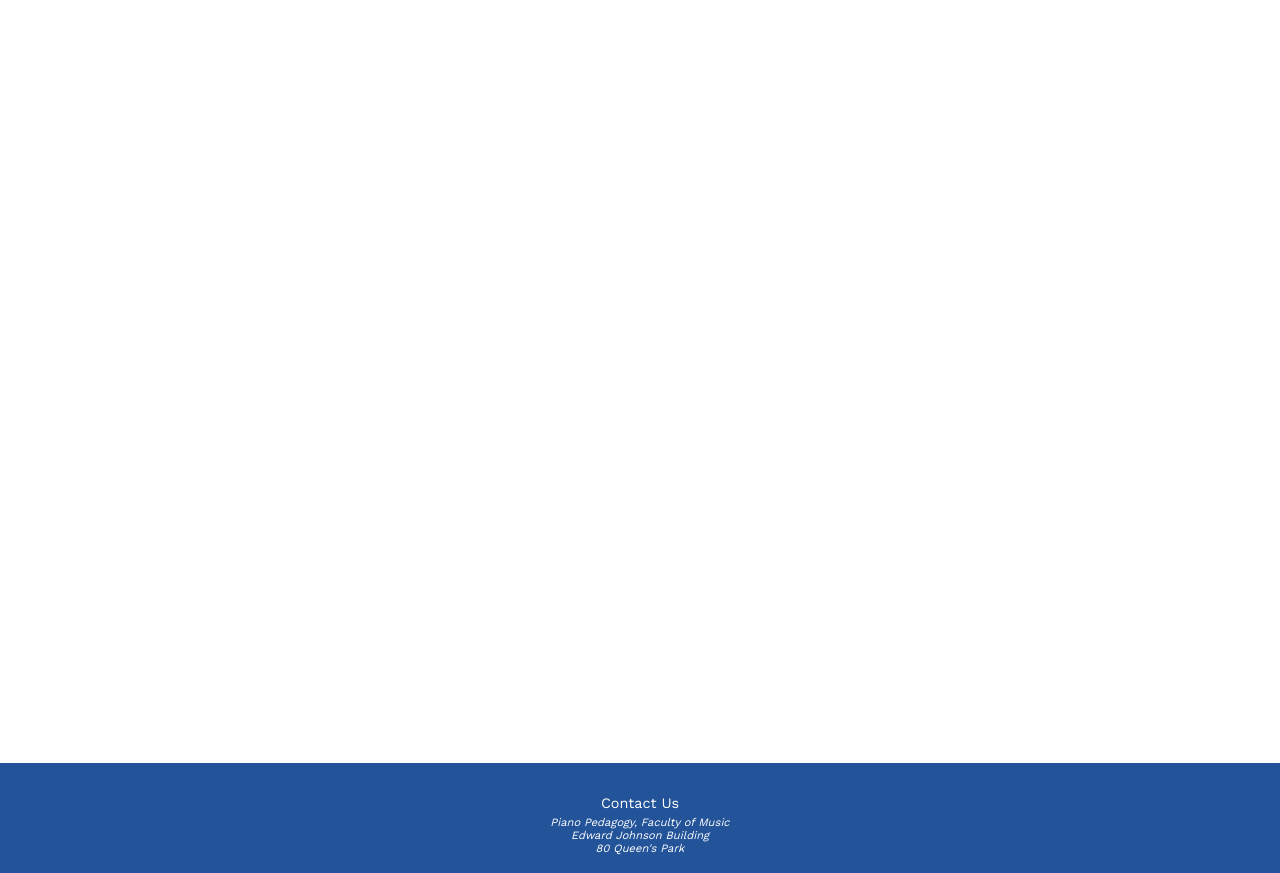
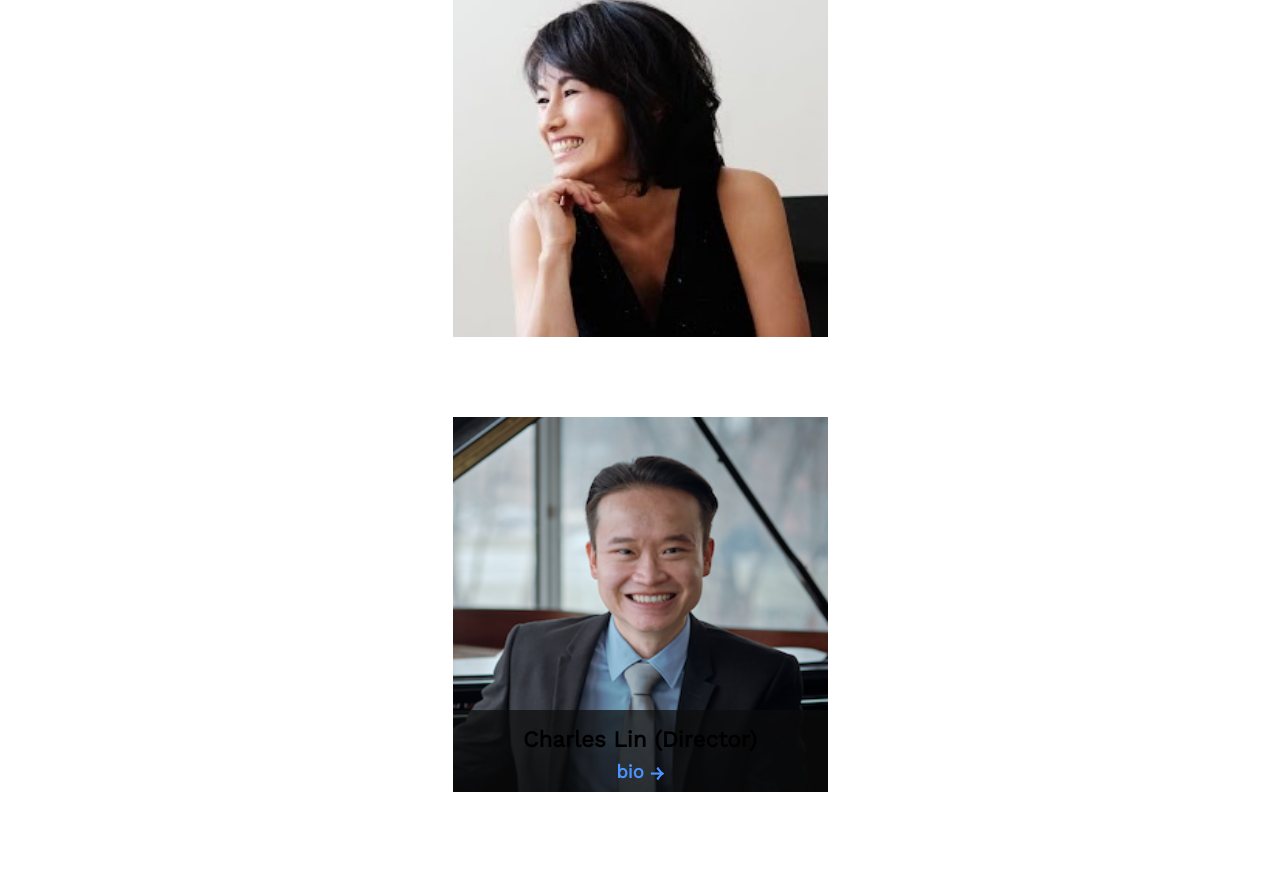
Before and after one commit to johannt91/utpppV2, a Gatsby site: page /people in a window 1280 px wide. Shown: the part 165-1038 px from the top of the page. Built offline with nearby package versions, Linux system fonts and the light colour scheme; Gatsby itself is replaced by a stand-in of ours.

Commit message:
Added content to people page

```diff
--- a/src/assets/styles/global.css
+++ b/src/assets/styles/global.css
@@ -52,7 +52,7 @@ p {
 }
 
 .nav__logo > .logo {
-  width: 1.25rem;
+  width: 0.8rem;
   margin-right: 0.8rem;
 }
 
--- a/src/assets/styles/people.module.css
+++ b/src/assets/styles/people.module.css
@@ -1,10 +1,57 @@
-.container {
-    height: 100vh;
-    width: 100%;
-    padding: 0 1rem;
-}
-
 .header {
     position: relative;
     top: 5rem;
+    padding-left: 1rem;
 }
+
+.faculty {
+    position: relative;
+    top: 5rem;
+    display: flex;
+    flex-direction: column;
+    align-items: center;
+    gap: 5rem;
+    margin-bottom: 15rem;
+}
+
+/* .faculty__card {
+    background-color: red;
+    margin: 5rem 0;
+} */
+
+.faculty__image {
+    width: 375px;
+    height: 375px;
+}
+
+.faculty__profile {
+    display: flex;
+    justify-content: center;
+}
+
+.faculty__name {
+    position: absolute;
+    bottom: 0;
+    background-color: rgba(12, 12, 12, 0.7);
+    padding: 1rem 0 0.5rem;
+    width: 375px;
+}
+
+.faculty__name>h3, .faculty__bio {
+    text-align: center;
+}
+
+.faculty__bio {
+    margin-top: 0.6rem;
+    color: #4B93FF;
+    font-weight: bold;
+    font-size: 1.15rem;
+}
+
+.faculty__bio>span {
+    vertical-align: middle;
+}
+
+.faculty__bio:hover {
+    cursor: pointer;
+}
--- a/src/pages/people.js
+++ b/src/pages/people.js
@@ -1,13 +1,34 @@
 import * as React from 'React';
 import * as Style from '../assets/styles/people.module.css';
 import Layout from '../components/Layout';
+import { StaticImage } from 'gatsby-plugin-image';
 
 const People = () => {
   return (
     <Layout>
-      <section className={Style.container}>
+      <main>
         <h1 className={Style.header}>People</h1>
-      </section>
+        <section className={Style.faculty}>
+          <div className={Style.faculty__card}>
+            <div className={Style.faculty__profile}>
+              <StaticImage className={Style.faculty__image} src='../assets/images/people/midori.jpg' alt='Side profile of pianist, founder, and Associate Professor Midori Koga.'/>
+              <div className={Style.faculty__name}>
+                <h3>Midori Koga <span>(Founder)</span></h3>
+                <p className={Style.faculty__bio}>bio <span>&#8594;</span> </p>
+              </div>
+            </div>
+          </div>
+          <div className={Style.faculty__card}>
+            <div className={Style.faculty__profile}>
+              <StaticImage className={Style.faculty__image} src='../assets/images/people/charles.jpg' alt='Side profile of pianist, founder, and Associate Professor Midori Koga.'/>
+              <div className={Style.faculty__name}>
+                <h3>Charles Lin <span>(Director)</span></h3>
+                <p className={Style.faculty__bio}>bio <span>&#8594;</span> </p>
+              </div>
+            </div>
+          </div>
+        </section>
+      </main>
     </Layout>
   )
 }
```
Also changed, not shown: src/assets/styles/home.module.css (+12 -4 lines), src/pages/index.js (+4 -4 lines), src/profiles/faculty.js (added, +17 -0 lines), src/profiles/teachers.js (renamed from src/constants/constants.js, +9 -25 lines), src/assets/images/people/ivan.jpg (deleted).
